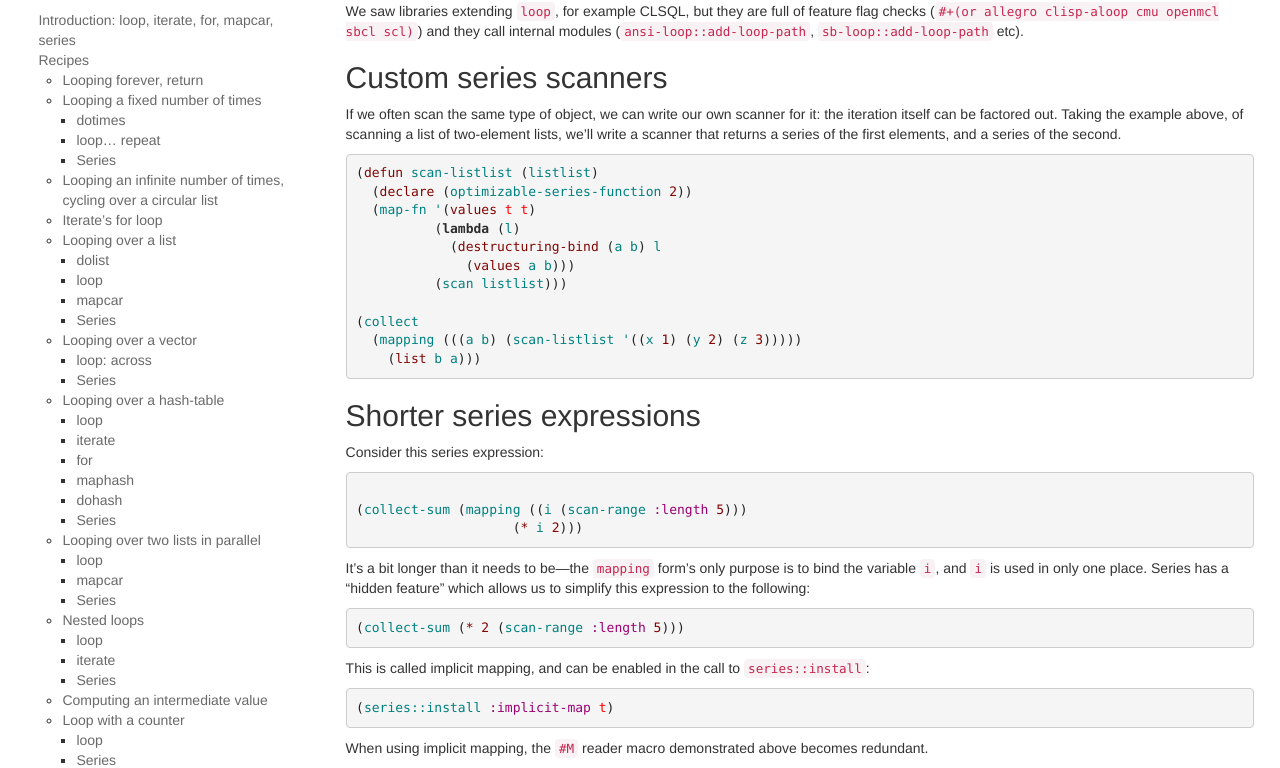
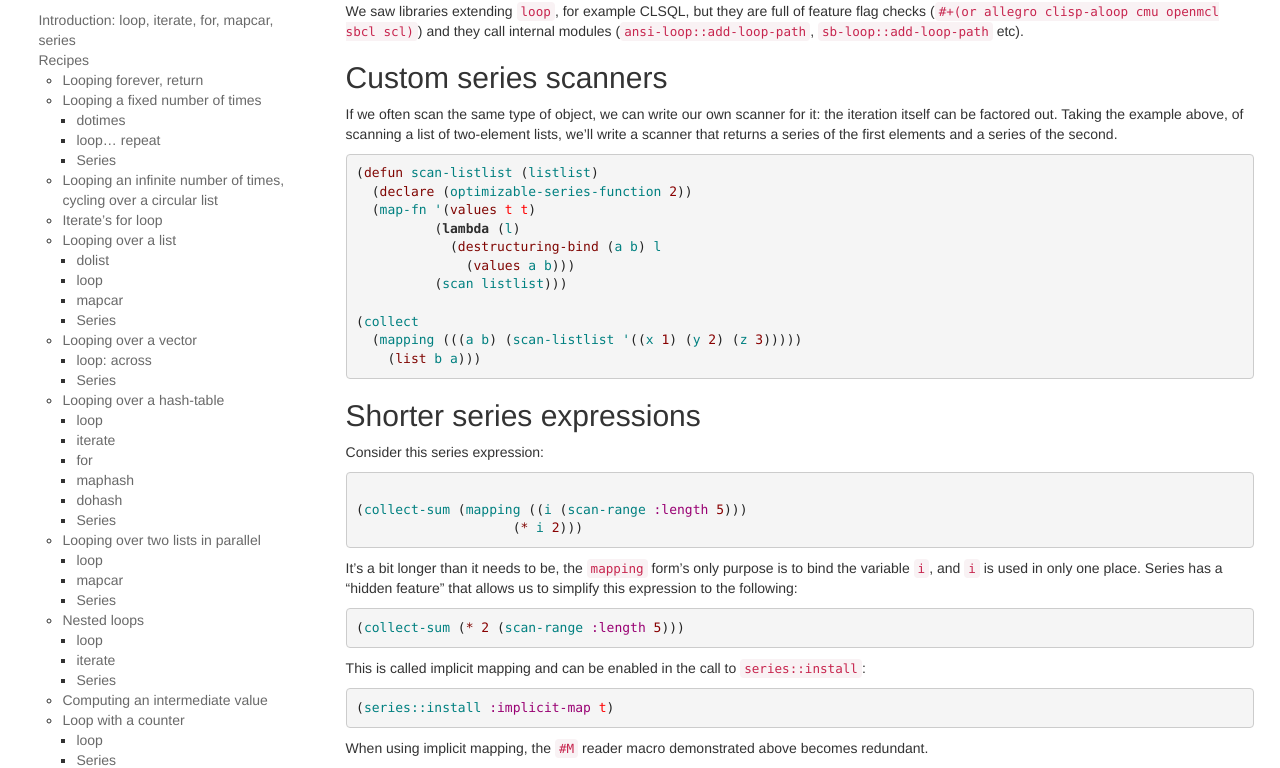
Before and after one commit to LispCookbook/cl-cookbook, a Jekyll site: the page built from iteration.md, in a window 1280 px wide and 1400 px high, scrolled down 20233 px. Shown: the part 154-922 px from the top of the window. Built offline with Jekyll 4.4.1, drawn with Linux system fonts in a browser that asks for light colours; some of the changed text lies outside the part shown.

Commit message:
minor spelling
Impressive! minor spelling corrections

```diff
--- a/iteration.md
+++ b/iteration.md
@@ -29,7 +29,7 @@
 ~~~
 
 The Loop macro is different than most Lisp expressions in having a complex
-internal domain specific language that doesn't use s-expressions.
+internal domain-specific language that doesn't use s-expressions.
 So you need to read Loop expressions with half of your brain in Lisp mode, and
 the other half in Loop mode. You love it or you hate it.
 
@@ -937,7 +937,7 @@
 ~~~
 
 #### Series
-By mapping we can perform a side effect and also collect items
+By mapping, we can perform a side effect and also collect items
 
 ~~~lisp
 (collect
@@ -1341,7 +1341,7 @@
 If we often scan the same type of object, we can write our own scanner
  for it: the iteration itself can be factored out. Taking the example
  above, of scanning a list of two-element lists, we'll write a scanner
- that returns a series of the first elements, and a series of the
+ that returns a series of the first elements and a series of the
  second.
 
 ~~~lisp
@@ -1368,16 +1368,16 @@
                     (* i 2)))
 ~~~
 
-It's a bit longer than it needs to be—the `mapping` form's only
+It's a bit longer than it needs to be, the `mapping` form's only
 purpose is to bind the variable `i`, and `i` is used in only one
-place. Series has a "hidden feature" which allows us to simplify this
+place. Series has a "hidden feature" that allows us to simplify this
 expression to the following:
 
 ~~~lisp
 (collect-sum (* 2 (scan-range :length 5)))
 ~~~
 
-This is called implicit mapping, and can be enabled in the call to
+This is called implicit mapping and can be enabled in the call to
 `series::install`:
 
 ~~~lisp
```
Also changed, not shown: other parts of iteration.md (+3 -3 lines).
